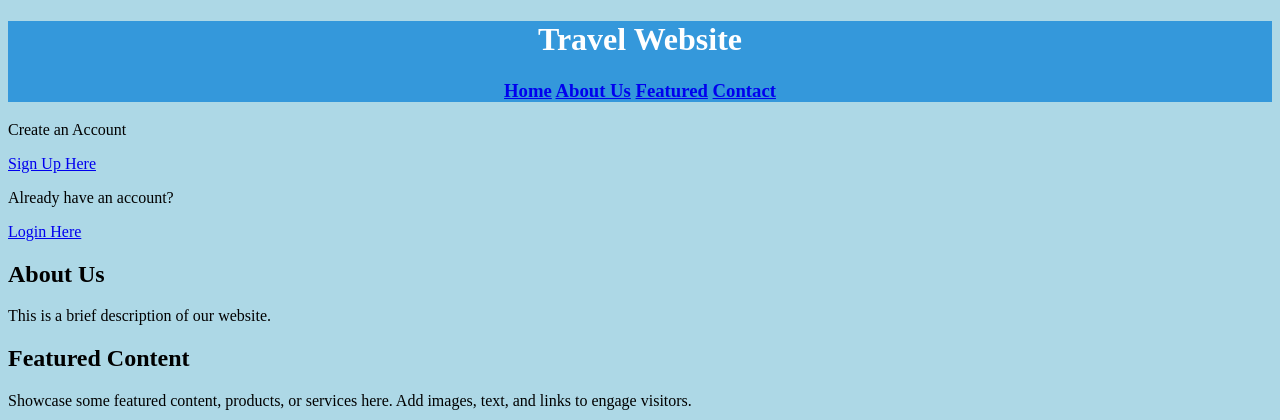
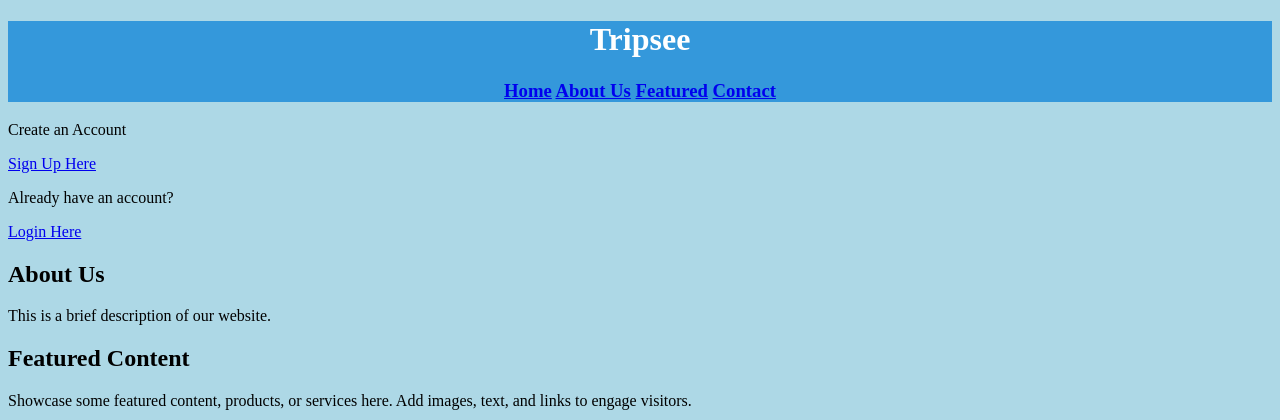
Before and after one commit to VaniyaSharma/Itsy_Bitsy_Studios, a Django app: page / in a window 1280 px wide. Shown: the top 420 px of the page. Run offline with Django 4.2, Linux system fonts and the light colour scheme.

Commit message:
added website name
tripsee

```diff
--- a/travel_project/travel_app/templates/index.html
+++ b/travel_project/travel_app/templates/index.html
@@ -32,7 +32,7 @@
 <header>
     <div class="navbar">
         <div class="logo">
-            <h1>Travel Website</h1>
+            <h1>Tripsee</h1>
         </div>
         <h3>
         <div class="nav-links">
```
